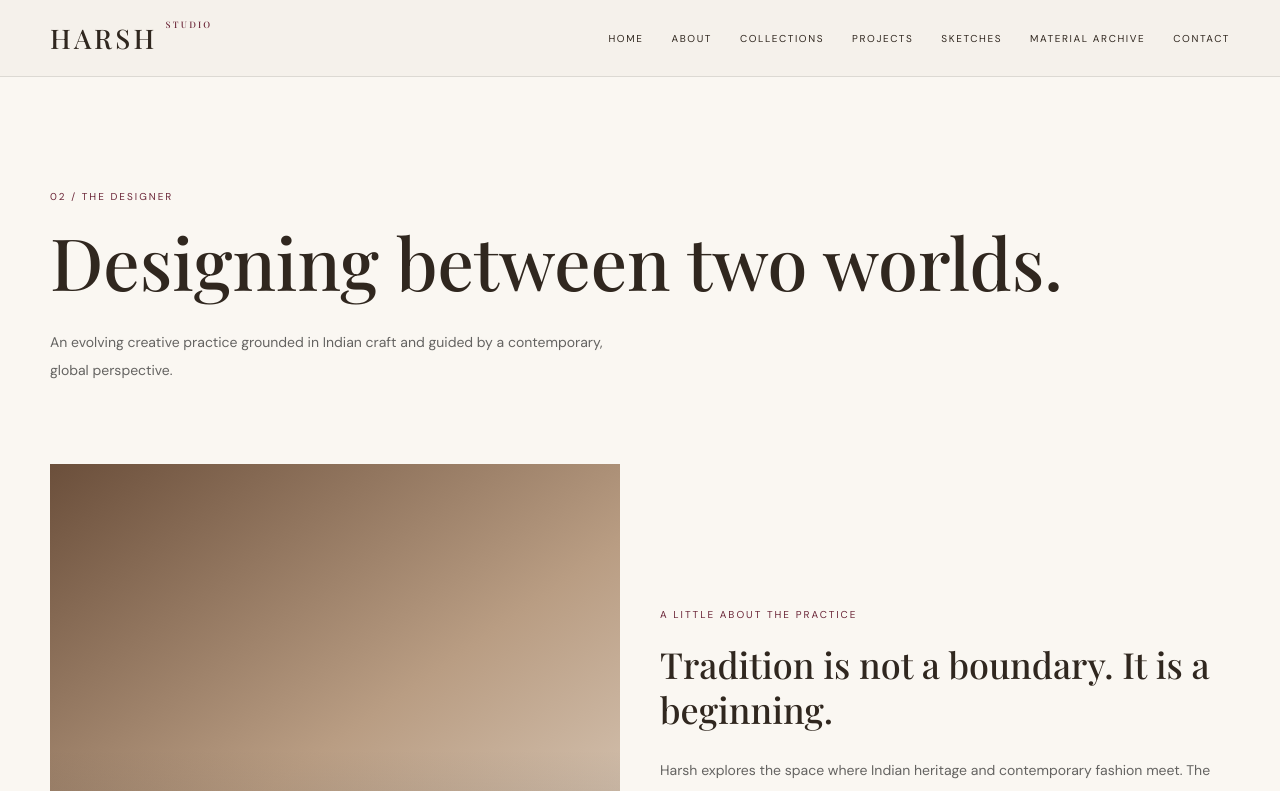
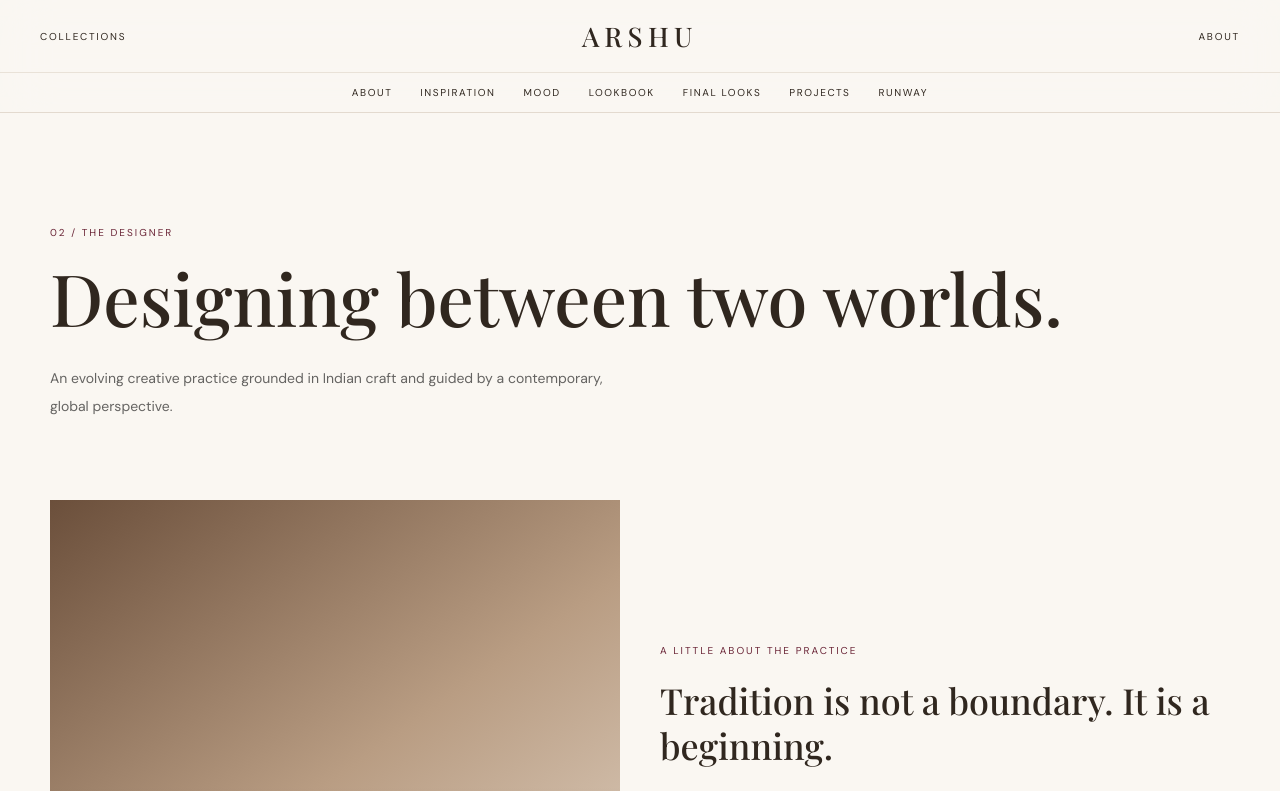
Before and after one commit to fashionportfolio8-dot/Harsh, a Next.js app: page /about in a window 1280 px wide. Shown: the top 791 px of the page. Built offline with nearby package versions, Linux system fonts and the light colour scheme; no server answers; the database is empty; a web font is replaced by a local one.

Commit message:
Rebrand and build ARSHU luxury fashion portfolio

```diff
--- a/components/site-shell.tsx
+++ b/components/site-shell.tsx
@@ -1,6 +1,2 @@
-"use client";
-import Link from "next/link";
-import { useState } from "react";
-const links=[["Home","/"],["About","/about"],["Collections","/collections"],["Projects","/projects"],["Sketches","/sketches"],["Material Archive","/materials"],["Contact","/contact"]];
-export function SiteNav(){const[open,setOpen]=useState(false);return <header className="sticky top-0 z-50 border-b border-black/10 bg-[#F5F1EA]/95 backdrop-blur"><div className="wrap flex h-[76px] items-center justify-between"><Link href="/" className="serif text-[27px] tracking-[.12em]">HARSH<span className="ml-2 align-top text-[9px] tracking-[.25em] text-[#6B2638]">STUDIO</span></Link><nav className="hidden items-center gap-7 lg:flex">{links.map(([n,u])=><Link className="navlink" href={u} key={u}>{n}</Link>)}</nav><button className="text-[10px] uppercase tracking-[.2em] lg:hidden" onClick={()=>setOpen(!open)}>{open?"Close":"Menu"}</button></div>{open&&<nav className="grid gap-4 border-t border-black/10 px-6 py-6 lg:hidden">{links.map(([n,u])=><Link onClick={()=>setOpen(false)} className="navlink" href={u} key={u}>{n}</Link>)}</nav>}</header>}
-export function SiteFooter(){return <footer className="bg-[#171614] py-14 text-[#F5F1EA]"><div className="wrap flex flex-col justify-between gap-8 md:flex-row md:items-end"><div><p className="eyebrow text-[#C7A77B]">Harsh · Fashion Portfolio</p><p className="serif mt-4 max-w-xl text-3xl leading-tight md:text-4xl">Rooted in heritage.<br/><i>Made for what’s next.</i></p></div><div className="text-xs leading-7 text-white/60"><p>Indo-Western fashion · Indian craft · Contemporary form</p><p>© {new Date().getFullYear()} Harsh. All rights reserved.</p><a className="text-[#C7A77B]" href="mailto:hello@harsh.studio">Get in touch ↗</a></div></div></footer>}
+"use client";import Link from "next/link";import {useState} from "react";const links=[["Home","/"],["About","/about"],["Inspiration","/inspiration"],["Mood","/mood-board"],["Lookbook","/look-board"],["Final Looks","/final-outfits"],["Projects","/projects"],["Runway","/runway"]];export function SiteNav(){const[open,setOpen]=useState(false);return <header className="sticky top-0 z-50 border-b border-[#d9cdbf]/70 bg-[#faf7f2]/85 backdrop-blur-xl"><div className="relative mx-auto flex h-[72px] max-w-[1400px] items-center justify-between px-5 md:px-10"><Link href="/inspiration" className="hidden text-[10px] uppercase tracking-[.18em] md:block">Collections</Link><button onClick={()=>setOpen(!open)} className="text-[10px] uppercase tracking-[.18em] md:hidden">{open?"Close":"Explore"}</button><Link href="/" className="serif absolute left-1/2 -translate-x-1/2 text-[27px] tracking-[.2em]">ARSHU</Link><Link href="/about" className="text-[10px] uppercase tracking-[.18em]">About</Link></div>{open&&<nav className="grid grid-cols-2 gap-4 border-t border-[#d9cdbf] bg-[#faf7f2] px-6 py-5 md:hidden">{links.map(([n,u])=><Link onClick={()=>setOpen(false)} className="navlink" href={u} key={u}>{n}</Link>)}<Link onClick={()=>setOpen(false)} className="navlink" href="/admin/login">Admin</Link></nav>}<nav className="hidden items-center justify-center gap-7 border-t border-[#d9cdbf]/50 py-3 md:flex">{links.slice(1).map(([n,u])=><Link className="navlink" href={u} key={u}>{n}</Link>)}</nav></header>}
+export function SiteFooter(){return <footer className="bg-[#30271f] py-14 text-[#faf7f2]"><div className="mx-auto flex w-[min(1180px,calc(100%-32px))] flex-col justify-between gap-8 md:flex-row md:items-end"><div><p className="eyebrow text-[#d3b99f]">ARSHU DESIGNER · HARSH CHANDEGARA</p><p className="serif mt-4 max-w-xl text-3xl leading-tight md:text-4xl">Rooted in heritage.<br/><i>Made for what’s next.</i></p></div><div className="text-xs leading-7 text-white/60"><p>Indo-Western fashion · Indian craft · Contemporary form</p><p>© {new Date().getFullYear()} ARSHU Designer. All rights reserved.</p><a className="text-[#d3b99f]" href="mailto:hello@arshudesigner.com">Contact the studio ↗</a><p><Link href="/admin/login" className="underline">Studio admin</Link></p></div></div></footer>}
```
